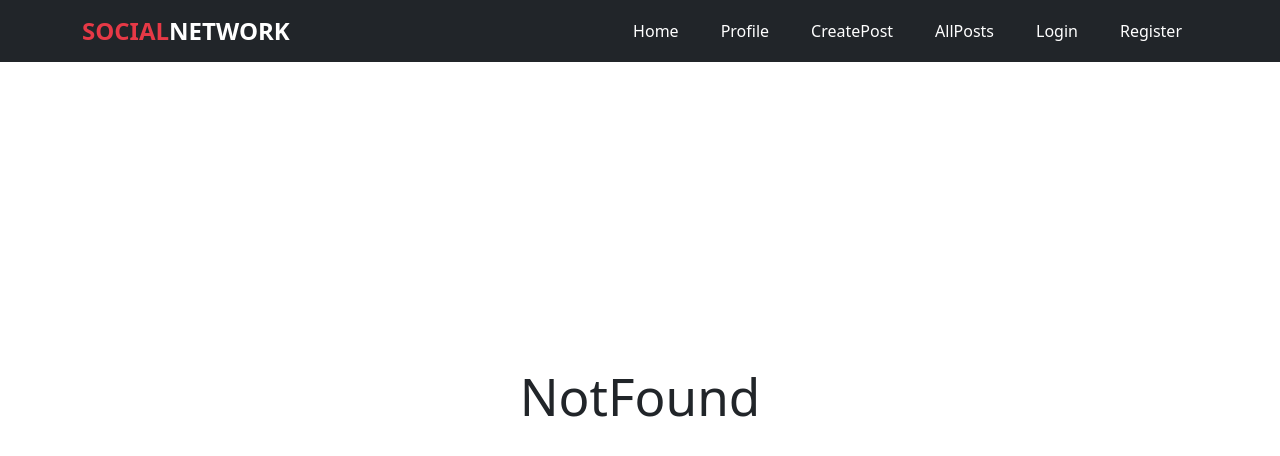
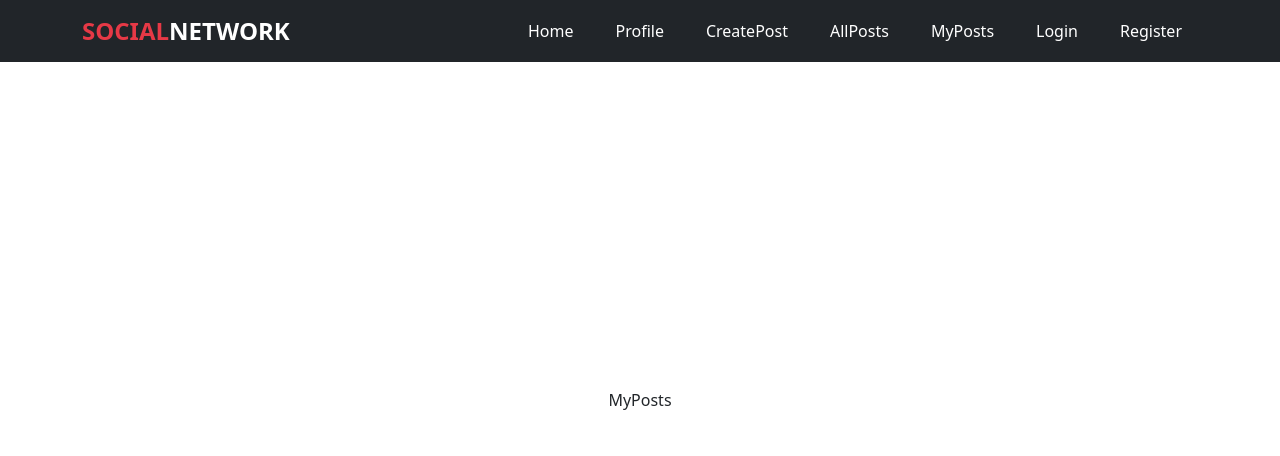
Before and after one commit to Davfernandezz/SocialNetwork-Frontend, a React (Vite) app: page /myPosts in a window 1280 px wide. Shown: the top 456 px of the page. Built offline with nearby package versions, Linux system fonts and the light colour scheme.

Commit message:
feat: creation of route and MyPosts view

```diff
--- a/src/components/Header/Header.jsx
+++ b/src/components/Header/Header.jsx
@@ -51,6 +51,9 @@ export const Header = () => {
             <li className="nav-item">
               <CSurfer path="/allPosts" content="AllPosts" />
             </li>
+            <li className="nav-item">
+              <CSurfer path="/myPosts" content="MyPosts" />
+            </li>
             {passport && passport.token && passport.tokenData?.role === "admin" && (
               <li className="nav-item">
                 <CSurfer path="/admin" content="Admin" />
--- a/src/views/Body/Body.jsx
+++ b/src/views/Body/Body.jsx
@@ -8,6 +8,7 @@ import { Profile } from '../Profile/Profile';
 import { Admin } from '../Admin/Admin';
 import { CreatePost } from '../CreatePost/CreatePost';
 import { AllPosts } from '../AllPosts/AllPosts';
+import { MyPosts } from '../MyPosts/MyPosts';
 
 function Body() {
 
@@ -28,6 +29,7 @@ function Body() {
         <Route path="/profile" element={<Profile />} />
         <Route path="/createPost" element={<CreatePost />} />
         <Route path="/allPosts" element={<AllPosts />} />
+        <Route path="/myPosts" element={<MyPosts />} />
         {role === "admin" && <Route path="/admin" element={<Admin />} />}
       </Routes>
     </>
--- /dev/null
+++ b/src/views/MyPosts/MyPosts.jsx
@@ -0,0 +1,7 @@
+import React from 'react'
+
+export const MyPosts = () => {
+  return (
+    <div>MyPosts</div>
+  )
+}
```
Also changed, not shown: src/views/MyPosts/MyPosts.css (added).
